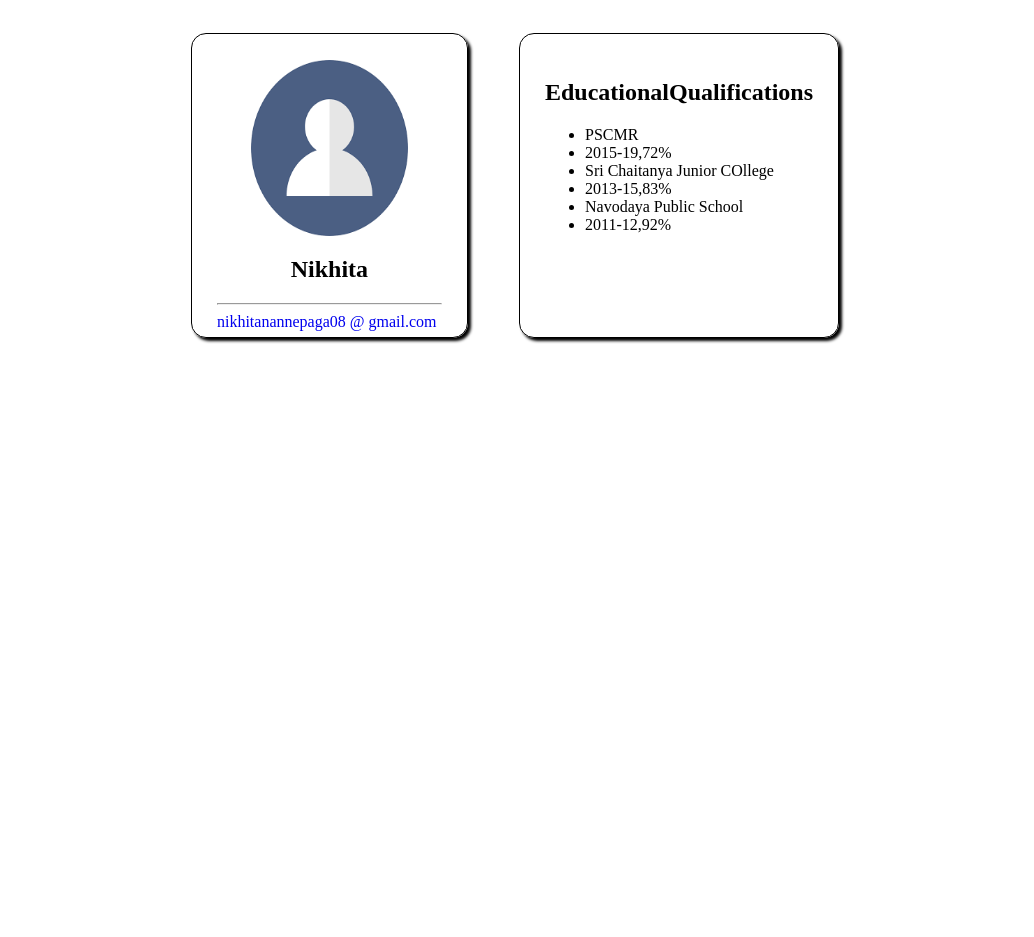
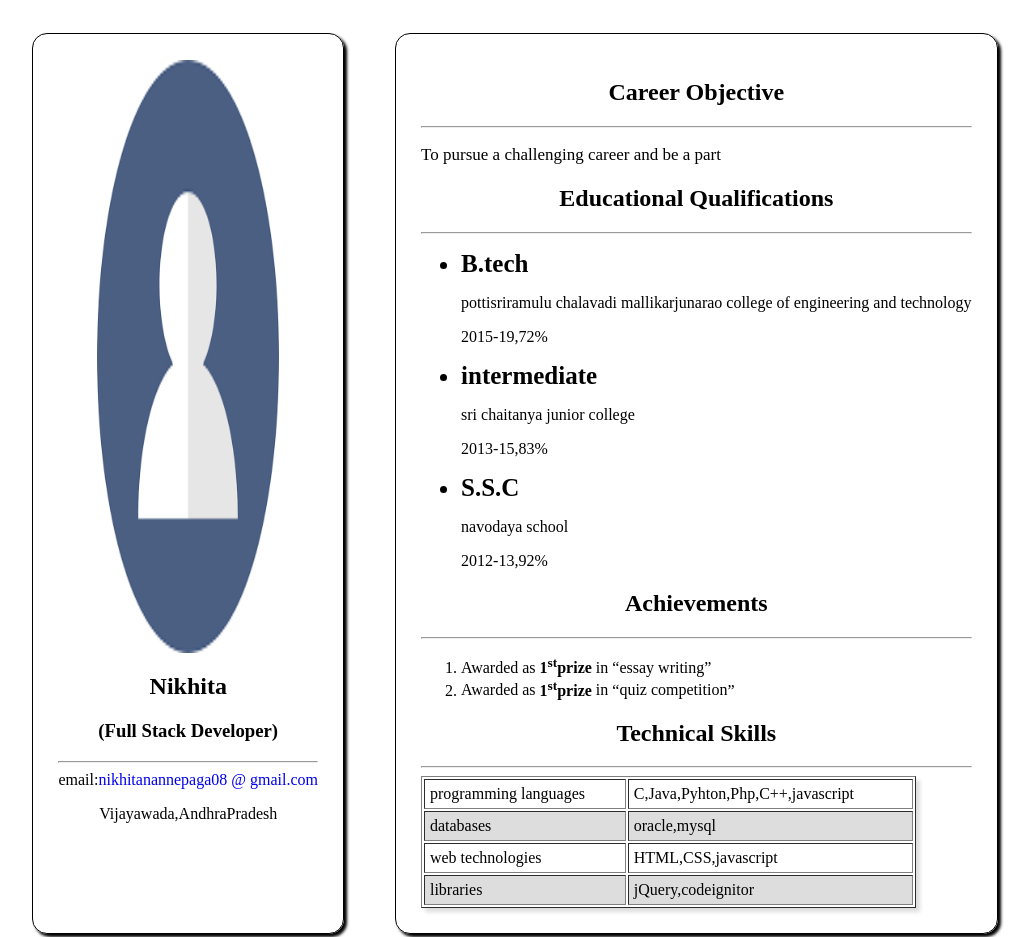
Before and after one commit to NikhitaNannepaga/Resume, a plain HTML site: page index.html in a window 1280 px wide. Shown: the top 937 px of the page, without its empty margins (125-1159 px from the left). Before the commit the page ends 800 px from the top, so only its background shows below. Drawn offline with Linux system fonts and the light colour scheme.

Commit message:
first commit

```diff
--- a/data.json
+++ b/data.json
@@ -1,24 +1,55 @@
 {
   "basics":{
-    "name":"Nikhita",
+    "name":"Nikhita Nannepaga",
      "email":"nikhitanannepaga08@gmail.com",
-    "mobile":"+918790930037"
+      "mobile":"8790930037"
+    },
+    "careerobjective":{
+      "info":"To pursue a challenging career and be a part"
     },
     "education":[
       {
-"degree":"B-Tech",
-"institute":"PSCMR",
+        "degree":"B.tech",
+        "institute":"pottisriramulu chalavadi mallikarjunarao college of engineering and technology",
         "data":["2015-19","72%"]
       },
       {
-  "degree":"Intermediate",
-  "institute":"Sri Chaitanya Junior COllege",
+        "degree":"intermediate",
+        "institute":"sri chaitanya junior college",
         "data":["2013-15","83%"]
       },
       {
         "degree":"S.S.C",
-"institute":"Navodaya Public School",
-"data":["2011-12","92%"]
+        "institute":"navodaya school",
+        "data":["2012-13","92%"]
+      }
+    ],
+    "achievements":[
+        {
+          "nameofachivement":"Awarded as <b>1<sup>st</sup>prize</b> in <q>essay writing</q>"
+            },
+        {
+          "nameofachivement":"Awarded as <strong>1<sup>st</sup>prize</strong> in <q>quiz competition</q>"
+        }
+    ],
+    "technicalskills":[
+      {
+
+       "name":"programming languages",
+       "data":["C","Java","Pyhton","Php","C++","javascript"]
+     },
+
+      {
+        "name":"databases",
+        "data":["oracle","mysql"]
+      },
+      {
+        "name":"web technologies",
+        "data":["HTML","CSS","javascript"]
+      },
+      {
+        "name":"libraries",
+        "data":["jQuery","codeignitor"]
       }
     ]
     }
--- a/index.html
+++ b/index.html
@@ -11,10 +11,12 @@
 <img src="images/profile.png" alt="profile">
         <h2>Nikhita
         </h2>
+        <h3><center>(Full Stack Developer)</center></h3>
         <hr>
-<a href="mailto:nikhitanannepaga08@gmail.com" target="_blank">nikhitanannepaga08 @ gmail.com</a>
+<center>email:<a href="mailto:nikhitanannepaga08@gmail.com" target="_blank">nikhitanannepaga08 @ gmail.com</a></center>
+<p><center>Vijayawada,AndhraPradesh</center></p>
       </div>
-<div class="child2" id="child">
+<div class="child2" id="child2">
   </div>
   </div>
 <script type="text/javascript" src="main.js">
--- a/main.js
+++ b/main.js
@@ -12,24 +12,74 @@ function loadJson(file,callback){
  loadJson("data.json",function(text){
    let data=JSON.parse(text);
    console.log(data);
+   fun_career(data.careerobjective);
    fun_education(data.education);
+   fun_achieve(data.achievements);
+   fun_skill(data.technicalskills);
    });
-var div2=document.getElementById("child");
+   var div2=document.getElementById("child2");
+   function fun_career(careerobj){
+     var headLine=document.createElement("h2");
+     headLine.textContent="Career Objective";
+     div2.appendChild(headLine);
+     var underLine=document.createElement("hr");
+     div2.appendChild(underLine);
+     var info=document.createElement("p");
+     info.textContent=careerobj.info;
+     info.style.fontSize="17px";
+     div2.appendChild(info);
+   }
    function fun_education(edu){
-  var h1=document.createElement("h2");
-  h1.textContent="EducationalQualifications";
-  div2.appendChild(h1);
+     var h2=document.createElement("h2");
+     h2.textContent="Educational Qualifications";
+     div2.appendChild(h2);
+     var underLine=document.createElement("hr");
+     div2.appendChild(underLine);
      var list=document.createElement("ul");
      div2.appendChild(list);
      for(var i=0;i<edu.length;i++){
+        var listItem1=document.createElement("li");
+        listItem1.textContent=edu[i].degree;
+        listItem1.style.fontWeight="600";
+        listItem1.style.fontSize="25px";
+        var listItem2=document.createElement("p");
+        listItem2.textContent=edu[i].institute;
+        var listItem3=document.createElement("p");
+          listItem3.textContent=edu[i].data;
+         list.appendChild(listItem1);
+         list.appendChild(listItem2);
+         list.appendChild(listItem3);
+
+       }
+     }
+     function fun_achieve(art){
+       var headLine=document.createElement("h2");
+       headLine.textContent="Achievements";
+       div2.appendChild(headLine);
+       var underLine=document.createElement("hr");
+       div2.appendChild(underLine);
+       var list=document.createElement("ol");
+       div2.appendChild(list);
+      for(var j=0;j<art.length;j++){
           var listItem=document.createElement("li");
-    listItem.textContent=edu[i].degree;
-    list.appendChild(listItem);
-    var listItem2=document.createElement("li");
-    listItem.textContent=edu[i].institute;
-    list.appendChild(listItem);
-      var listItem=document.createElement("li");
-    listItem.textContent=edu[i].data;
+          listItem.innerHTML=art[j].nameofachivement;
            list.appendChild(listItem);
      }
    }
+     function fun_skill(techs)
+     {
+       var headLine=document.createElement("h2");
+       headLine.textContent="Technical Skills";
+       div2.appendChild(headLine);
+       var underLine=document.createElement("hr");
+       div2.appendChild(underLine);
+       var tr="";
+       var table=document.createElement("table");
+       table.border="1";
+       div2.appendChild(table);
+       for(var k=0;k<techs.length;k++)
+       {
+         tr+="<tr><td>"+techs[k].name+"</td><td>"+techs[k].data+"</td></tr>";
+       }
+      table.innerHTML=tr;
+     }
--- a/styles/style.css
+++ b/styles/style.css
@@ -1,3 +1,13 @@
+table{
+  width:90%;
+  box-shadow:4px 4px 4px #ddd;
+}
+td{
+padding:1%;
+}
+tr:nth-child(even){
+  background:#ddd;
+}
 a{
   text-decoration:none;
 }.main{
```
Lines whose indentation alone changed are shown as unchanged.
